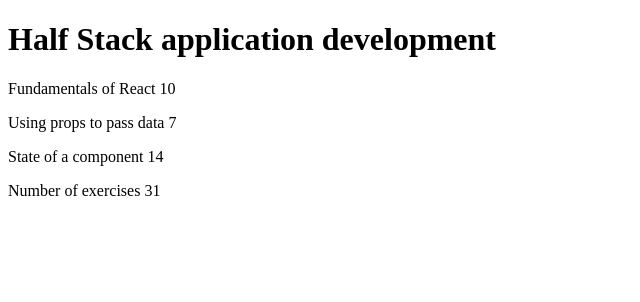
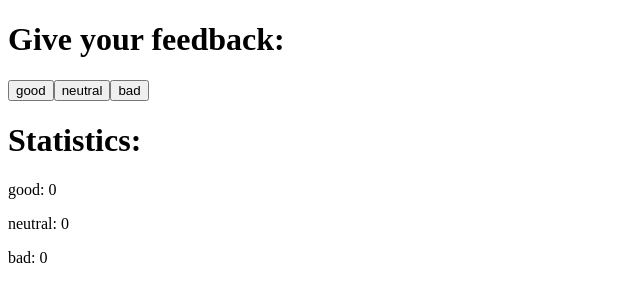
Before and after one commit to maxtrap/full-stack-open-submissions, a React (Vite) app in the folder part1/: page / in a window 1280 px wide. Shown: the top 302 px of the page, without its empty margins (0-640 px from the left). Built offline with nearby package versions, Linux system fonts and the light colour scheme.

Commit message:
Finish ex 1.6

```diff
--- a/part1/src/App.jsx
+++ b/part1/src/App.jsx
@@ -1,59 +1,32 @@
-const Header = (props) => {
-  return (
-    <h1>{props.name}</h1>
-  );
-}
+import { useState } from 'react'
 
-const Content = (props) => {
-  return (
-    <div>
-      <Part part={props.parts[0]} />
-      <Part part={props.parts[1]} />
-      <Part part={props.parts[2]} />
-    </div>
-  );
-}
+const Header = ({ text }) => <h1>{text}</h1>;
 
-const Part = (props) => {
-  return (
-    <p>{props.part.name} {props.part.exercises}</p>
-  )
-}
+const Button = ({ onClick, text }) =><button onClick={onClick}>{text}</button>;
 
-const Total = (props) => {
-  return (
-    <div>
-      <p>Number of exercises {props.parts[0].exercises + props.parts[1].exercises + props.parts[2].exercises }</p>
-    </div>
-  );
-}
+const DisplayFeedback = ({ text, numRatings }) => <p>{text}: {numRatings}</p>
 
 
 
 const App = () => {
-  const course = {
-    name: 'Half Stack application development',
-    parts: [
-      {
-        name: 'Fundamentals of React',
-        exercises: 10
-      },
-      {
-        name: 'Using props to pass data',
-        exercises: 7
-      },
-      {
-        name: 'State of a component',
-        exercises: 14
-      }
-    ]
-  }
+  // save clicks of each button to its own state
+  const [good, setGood] = useState(0)
+  const [neutral, setNeutral] = useState(0)
+  const [bad, setBad] = useState(0)
 
   return (
     <div>
-      <Header name={course.name} />
-      <Content parts={course.parts} />
-      <Total parts={course.parts} />
+      <Header text="Give your feedback:" />
+
+      <Button onClick={() => setGood(good + 1)} text="good" />
+      <Button onClick={() => setNeutral(neutral + 1)} text="neutral" />
+      <Button onClick={() => setBad(bad + 1)} text="bad" />
+
+      <Header text="Statistics:" />
+
+      <DisplayFeedback text="good" numRatings={good} />
+      <DisplayFeedback text="neutral" numRatings={neutral} />
+      <DisplayFeedback text="bad" numRatings={bad} />
     </div>
   )
 }
--- a/part1/src/main.jsx
+++ b/part1/src/main.jsx
@@ -1,3 +1,4 @@
+import React from 'react'
 import ReactDOM from 'react-dom/client'
 
 import App from './App'
```
